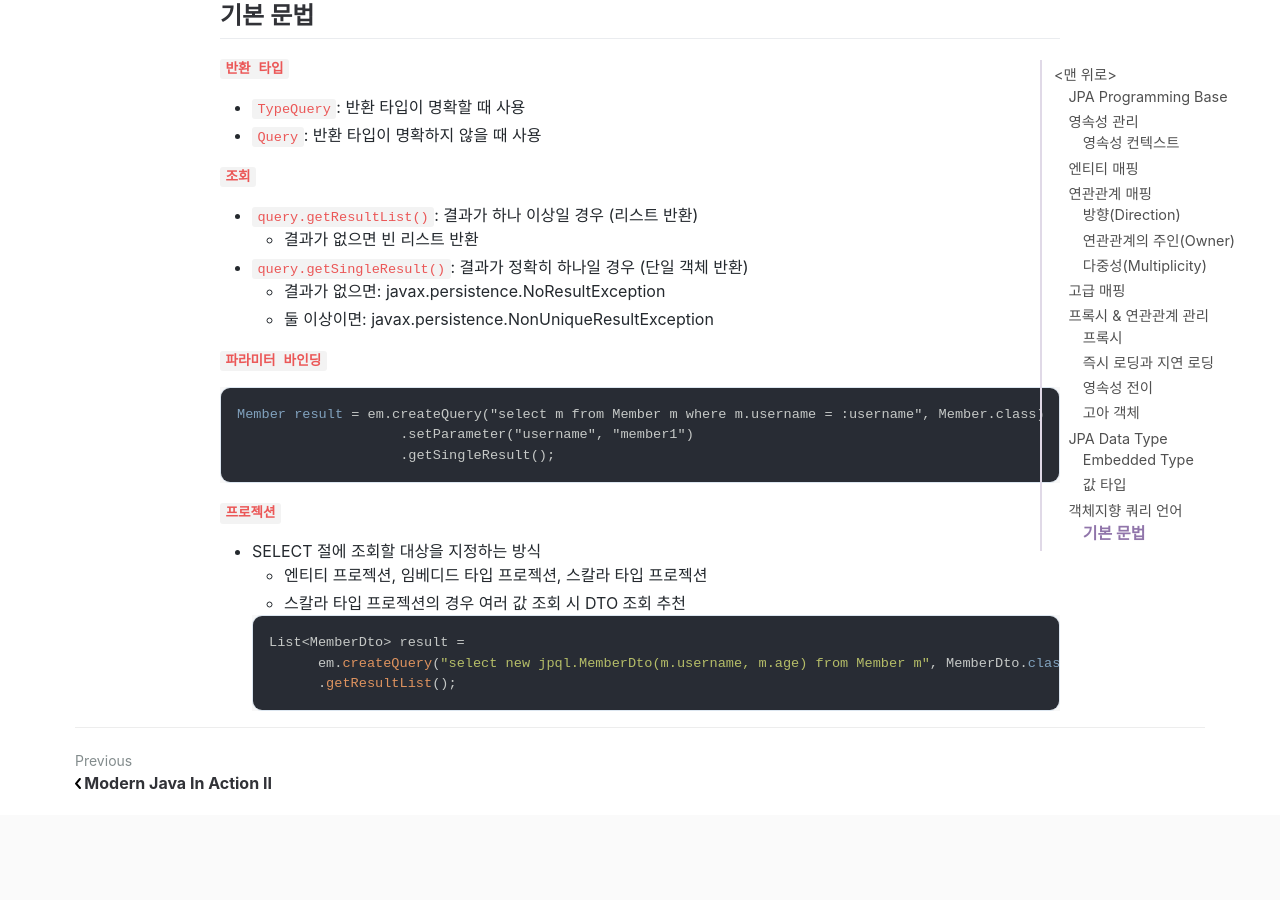
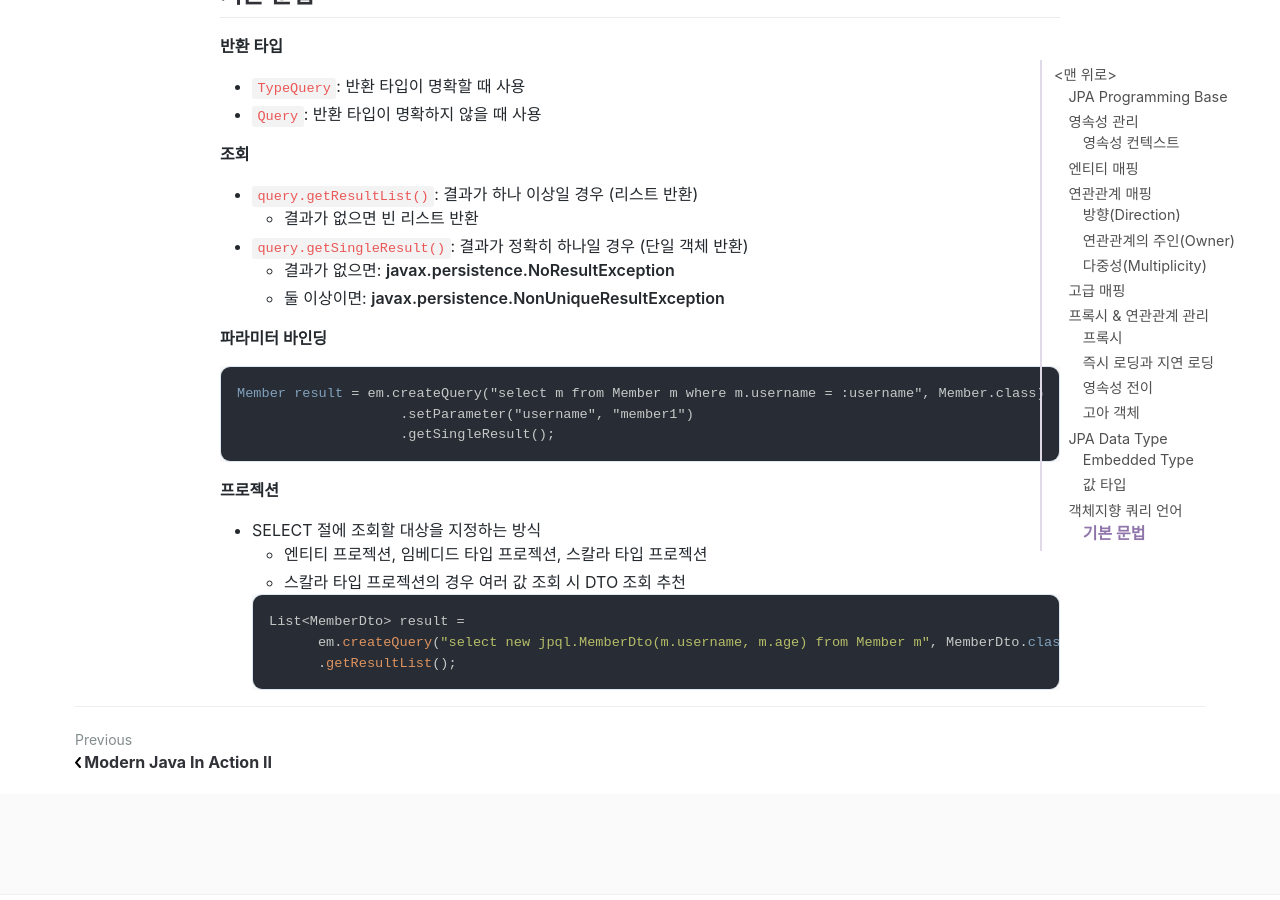
Before and after one commit to jihunparkme/jihunparkme.github.io, a Jekyll site: the page built from _posts/2022-03-29-JPA-Programming-base.md, in a window 1280 px wide and 900 px high, scrolled down 24018 px. Built offline with Jekyll 4.4.1, drawn with Linux system fonts in a browser that asks for light colours; nearby versions of some CDN libraries; comment, search, counter and statistics services are not loaded.

Commit message:
edit: highlight

````diff
--- a/_posts/2022-03-29-JPA-Programming-base.md
+++ b/_posts/2022-03-29-JPA-Programming-base.md
@@ -800,7 +800,7 @@ public class Member extends BaseEntity{
 
 ## 값 타입
 
-**`불변 객체`**
+**불변 객체**
 
 - 값 타입을 여러 엔티티에서 공유하면 Side Effect(부작용) 발생
   - 인스턴스 값을 공유하는 것은 위험하므로 `값을 복사해서 사용하기`
@@ -822,7 +822,7 @@ public class Member extends BaseEntity{
   member.setHomeAddress(newAddress);
   ```
 
-**`값 타입 비교`**
+**값 타입 비교**
 
 - 값 타입 비교는 `equals`를 사용한 동등성 비교를 사용
   - 동일성(identity) 비교: 인스턴스 참조 값 비교 `==`
@@ -846,7 +846,7 @@ public class Member extends BaseEntity{
   }
   ```
 
-**`값 타입 컬렉션`**
+**값 타입 컬렉션**
 
 - `값 타입을 하나 이상 저장`할 경우 사용
   - 셀렉트 박스와 같이 **값 변경이 필요 없는 단순한 경우 사용**
@@ -889,7 +889,7 @@ public class Member extends BaseEntity{
   fineMember.getFavoriteFoods().add("햄버거");
   ```
 
-**`값 타입 컬렉션의 제약`**
+**값 타입 컬렉션의 제약**
 
 - 값 타입 컬렉션은 엔티티와 다르게 `식별자 개념이 없으므로 변경 시 추적이 어려운 큰 단점` 존재
   - 변경 사항이 발생하면, 주인 엔티티와 연관된 모든 데이터를 삭제하고, 값 타입 컬렉션에 있는 모든 값을 다시 저장하는 비효율적인 동작(식별자가 없으므로..)
@@ -930,7 +930,7 @@ public class Member extends BaseEntity{
   ```
 # 객체지향 쿼리 언어
 
-**`JPQL (Java Persistence Query Language)`**
+**JPQL (Java Persistence Query Language)**
 
 - SQL을 추상화한 객체 지향 쿼리 언어(특정 데이터베이스에 의존 X)
 - 테이블이 아닌 엔티티 객체를 대상으로 쿼리
@@ -938,12 +938,11 @@ public class Member extends BaseEntity{
 
   ```java
   List<Member> result = em.createQuery(
-    "select m From Member m where m.name like ‘%park%'",
-    Member.class
+    "select m From Member m where m.name like ‘%park%'", Member.class
   ).getResultList();
   ```
 
-**`QueryDSL`**
+**QueryDSL**
 
 - 문자가 아닌 자바코드로 JPQL 작성
   - 컴파일 시점에 문법 오류 체크s
@@ -963,7 +962,7 @@ public class Member extends BaseEntity{
 
 [Reference documentation](http://querydsl.com/static/querydsl/5.0.0/reference/html_single/)
 
-**`네이티브 SQL`**
+**네이티브 SQL**
 
 - JPQL로 해결할 수 없는 특정 데이터베이스에 의존적인 기능 사용 시 SQL을 직접 작성
 
@@ -975,27 +974,27 @@ public class Member extends BaseEntity{
     em.createNativeQuery(sql, Member.class).getResultList();
   ```
 
-**`기타`**
+**기타**
 
 - JPA를 사용하면서 JDBC API, SpringJdbcTemplate, MyBatis 등을 함께 사용 가능
 - 단, 영속성 컨텍스트를 적절한 시점(SQL을 실행하기 직전)에 강제 플러시 필요 (em.flush())
 
 ## 기본 문법
 
-**`반환 타입`**
+**반환 타입**
 
 - `TypeQuery`: 반환 타입이 명확할 때 사용
 - `Query`: 반환 타입이 명확하지 않을 때 사용
 
-**`조회`**
+**조회**
 
 - `query.getResultList()`: 결과가 하나 이상일 경우 (리스트 반환)
   - 결과가 없으면 빈 리스트 반환
 - `query.getSingleResult()`: 결과가 정확히 하나일 경우 (단일 객체 반환)
-  - 결과가 없으면: javax.persistence.NoResultException
-  - 둘 이상이면: javax.persistence.NonUniqueResultException
+  - 결과가 없으면: **javax.persistence.NoResultException**
+  - 둘 이상이면: **javax.persistence.NonUniqueResultException**
 
-**`파라미터 바인딩`**
+**파라미터 바인딩**
 
 ```java
 Member result = em.createQuery("select m from Member m where m.username = :username", Member.class)
@@ -1003,7 +1002,7 @@ Member result = em.createQuery("select m from Member m where m.username = :usern
                     .getSingleResult();
 ```
 
-**`프로젝션`**
+**프로젝션**
 
 - SELECT 절에 조회할 대상을 지정하는 방식
   - 엔티티 프로젝션, 임베디드 타입 프로젝션, 스칼라 타입 프로젝션
````
